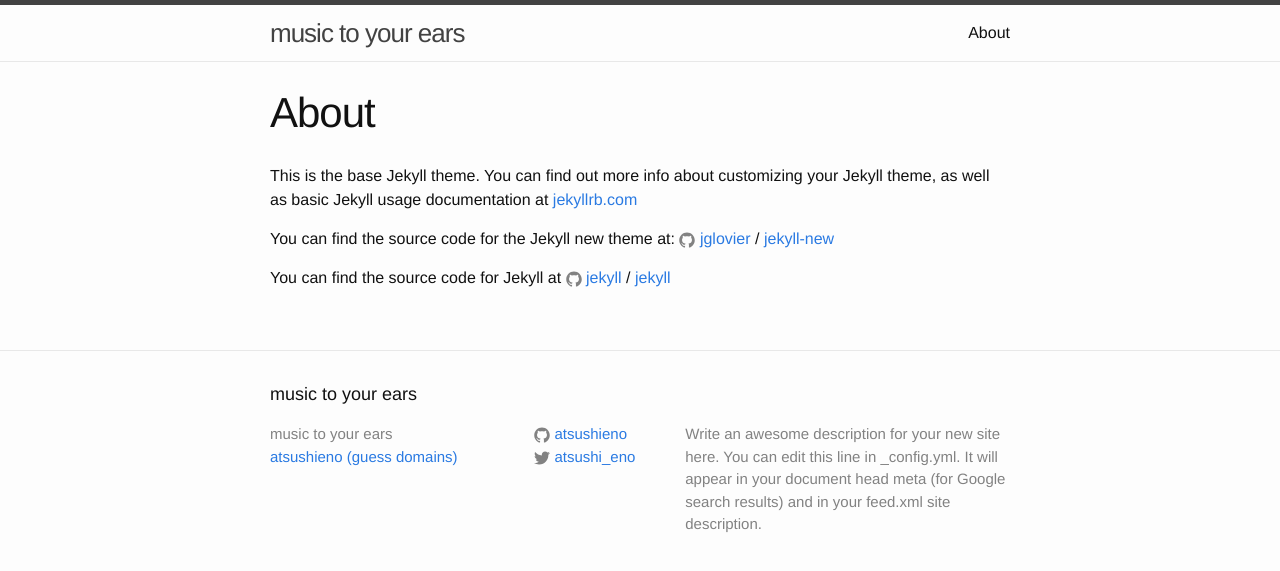
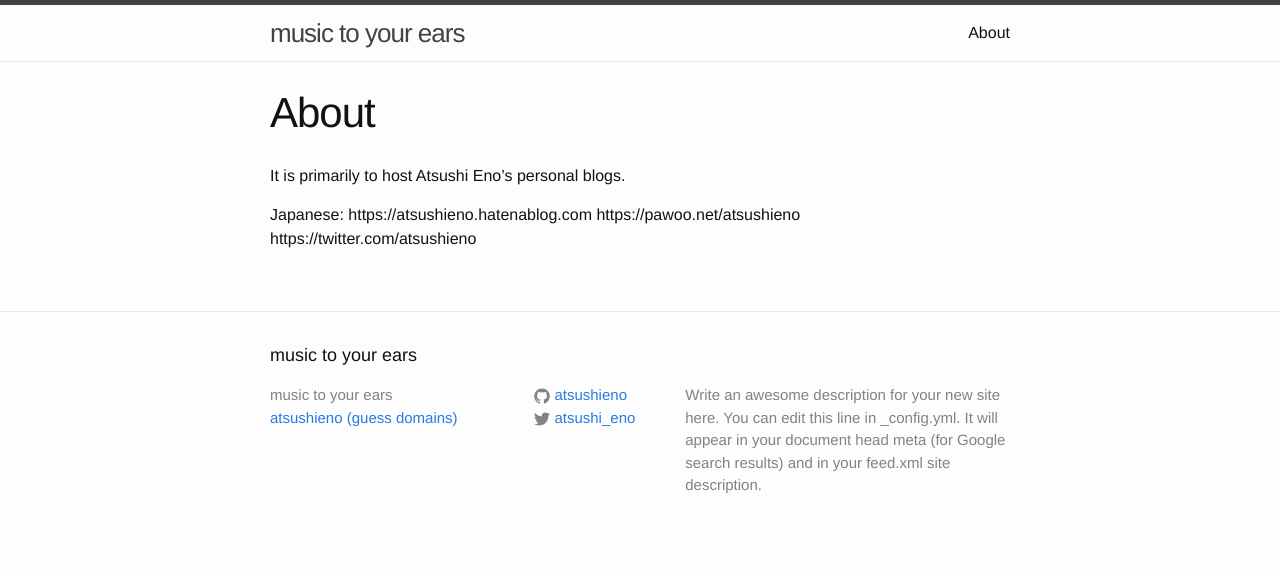
Before and after one commit to atsushieno/atsushieno.github.io, a Jekyll site: the page built from about.md, in a window 1280 px wide. Shown: the top 571 px of the page. Built offline with Jekyll 4.4.1, drawn with Linux system fonts in a browser that asks for light colours.

Commit message:
Update about.md

```diff
--- a/about.md
+++ b/about.md
@@ -2,14 +2,8 @@
 layout: page
 title: About
 permalink: /about/
+published: true
 ---
+It is primarily to host Atsushi Eno's personal blogs.
 
-This is the base Jekyll theme. You can find out more info about customizing your Jekyll theme, as well as basic Jekyll usage documentation at [jekyllrb.com](http://jekyllrb.com/)
-
-You can find the source code for the Jekyll new theme at:
-{% include icon-github.html username="jglovier" %} /
-[jekyll-new](https://github.com/jglovier/jekyll-new)
-
-You can find the source code for Jekyll at
-{% include icon-github.html username="jekyll" %} /
-[jekyll](https://github.com/jekyll/jekyll)
+Japanese: https://atsushieno.hatenablog.com https://pawoo.net/atsushieno https://twitter.com/atsushieno
```
